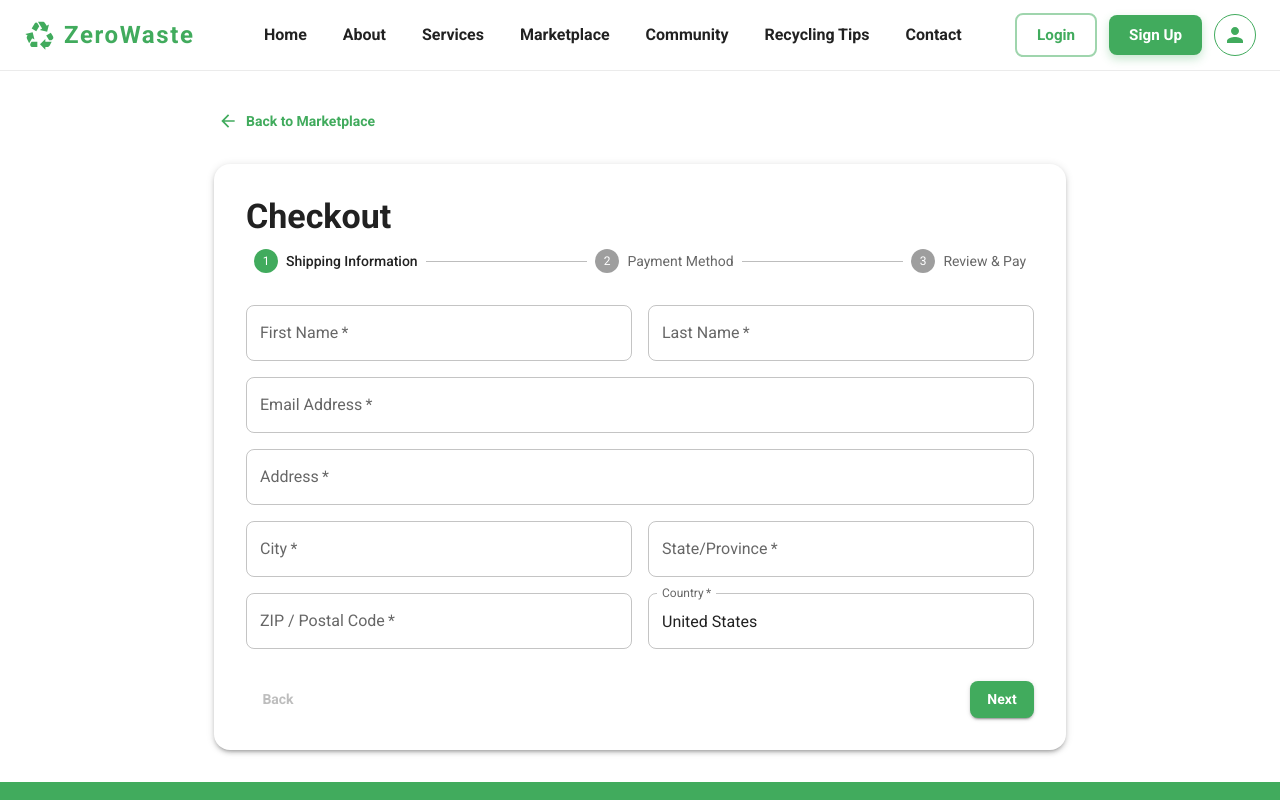
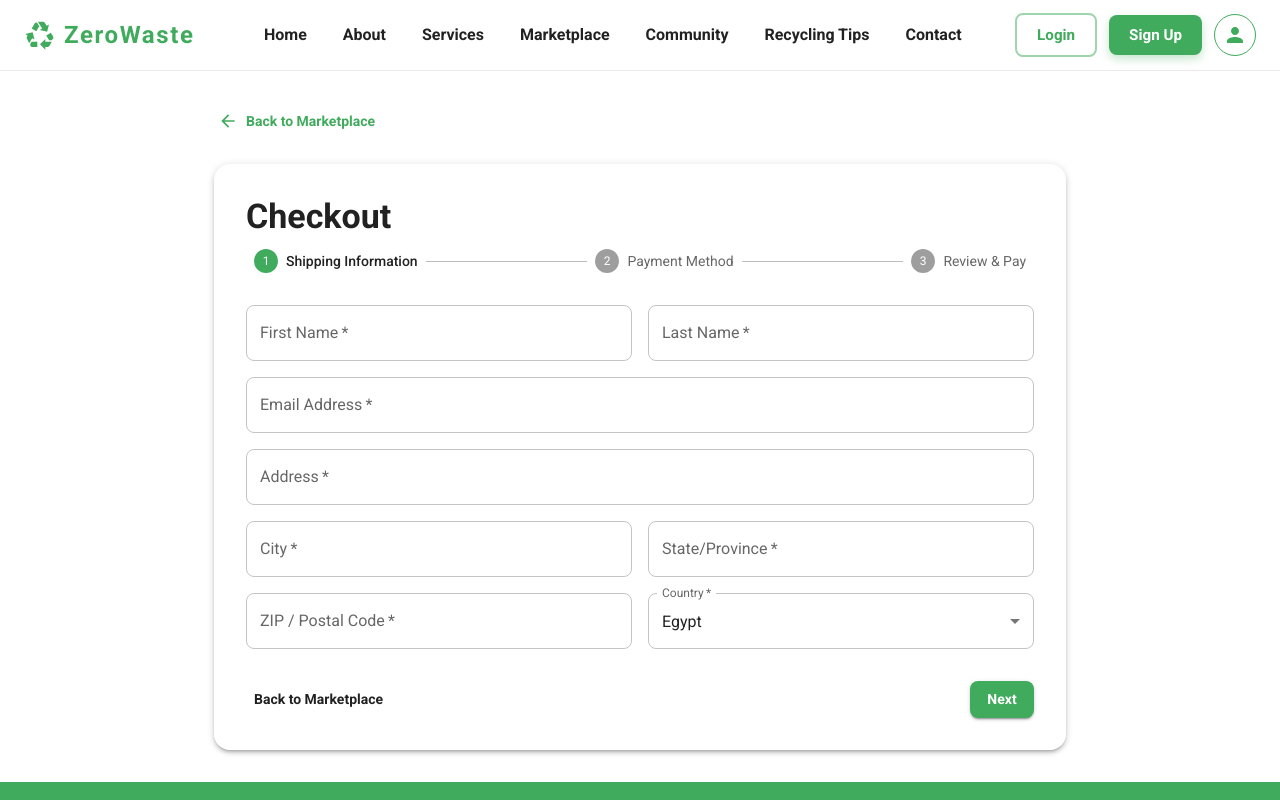
Before and after one commit to 0mary0ussef/ZeroWaste, a React (Vite) app: page /payment in a window 1280 px wide. Shown: the top 800 px of the page. Built offline with nearby package versions, Linux system fonts and the light colour scheme.

Commit message:
Payment Edit

```diff
--- a/src/pages/PaymentPage.jsx
+++ b/src/pages/PaymentPage.jsx
@@ -1,7 +1,7 @@
-"use client";
+"use client"
 
-import { useState } from "react";
-import { useNavigate, useLocation } from "react-router-dom";
+import { useState } from "react"
+import { useNavigate, useLocation } from "react-router-dom"
 import {
   Box,
   Container,
@@ -21,22 +21,223 @@ import {
   FormLabel,
   Alert,
   Snackbar,
-} from "@mui/material";
-import CreditCardIcon from "@mui/icons-material/CreditCard";
-import AccountBalanceIcon from "@mui/icons-material/AccountBalance";
-import PaymentsIcon from "@mui/icons-material/Payments";
-import SecurityIcon from "@mui/icons-material/Security";
-import ArrowBackIcon from "@mui/icons-material/ArrowBack";
-import { Link as RouterLink } from "react-router-dom";
+  Select,
+  MenuItem,
+  InputLabel,
+} from "@mui/material"
+import CreditCardIcon from "@mui/icons-material/CreditCard"
+import AccountBalanceIcon from "@mui/icons-material/AccountBalance"
+import PaymentsIcon from "@mui/icons-material/Payments"
+import SecurityIcon from "@mui/icons-material/Security"
+import ArrowBackIcon from "@mui/icons-material/ArrowBack"
 
-const steps = ["Shipping Information", "Payment Method", "Review & Pay"];
+const steps = ["Shipping Information", "Payment Method", "Review & Pay"]
+
+// List of countries for the dropdown
+const countries = [
+  "Afghanistan",
+  "Albania",
+  "Algeria",
+  "Andorra",
+  "Angola",
+  "Antigua and Barbuda",
+  "Argentina",
+  "Armenia",
+  "Australia",
+  "Austria",
+  "Azerbaijan",
+  "Bahamas",
+  "Bahrain",
+  "Bangladesh",
+  "Barbados",
+  "Belarus",
+  "Belgium",
+  "Belize",
+  "Benin",
+  "Bhutan",
+  "Bolivia",
+  "Bosnia and Herzegovina",
+  "Botswana",
+  "Brazil",
+  "Brunei",
+  "Bulgaria",
+  "Burkina Faso",
+  "Burundi",
+  "Cabo Verde",
+  "Cambodia",
+  "Cameroon",
+  "Canada",
+  "Central African Republic",
+  "Chad",
+  "Chile",
+  "China",
+  "Colombia",
+  "Comoros",
+  "Congo",
+  "Costa Rica",
+  "Croatia",
+  "Cuba",
+  "Cyprus",
+  "Czech Republic",
+  "Denmark",
+  "Djibouti",
+  "Dominica",
+  "Dominican Republic",
+  "Ecuador",
+  "Egypt",
+  "El Salvador",
+  "Equatorial Guinea",
+  "Eritrea",
+  "Estonia",
+  "Eswatini",
+  "Ethiopia",
+  "Fiji",
+  "Finland",
+  "France",
+  "Gabon",
+  "Gambia",
+  "Georgia",
+  "Germany",
+  "Ghana",
+  "Greece",
+  "Grenada",
+  "Guatemala",
+  "Guinea",
+  "Guinea-Bissau",
+  "Guyana",
+  "Haiti",
+  "Honduras",
+  "Hungary",
+  "Iceland",
+  "India",
+  "Indonesia",
+  "Iran",
+  "Iraq",
+  "Ireland",
+  "Israel",
+  "Italy",
+  "Jamaica",
+  "Japan",
+  "Jordan",
+  "Kazakhstan",
+  "Kenya",
+  "Kiribati",
+  "Korea, North",
+  "Korea, South",
+  "Kosovo",
+  "Kuwait",
+  "Kyrgyzstan",
+  "Laos",
+  "Latvia",
+  "Lebanon",
+  "Lesotho",
+  "Liberia",
+  "Libya",
+  "Liechtenstein",
+  "Lithuania",
+  "Luxembourg",
+  "Madagascar",
+  "Malawi",
+  "Malaysia",
+  "Maldives",
+  "Mali",
+  "Malta",
+  "Marshall Islands",
+  "Mauritania",
+  "Mauritius",
+  "Mexico",
+  "Micronesia",
+  "Moldova",
+  "Monaco",
+  "Mongolia",
+  "Montenegro",
+  "Morocco",
+  "Mozambique",
+  "Myanmar",
+  "Namibia",
+  "Nauru",
+  "Nepal",
+  "Netherlands",
+  "New Zealand",
+  "Nicaragua",
+  "Niger",
+  "Nigeria",
+  "North Macedonia",
+  "Norway",
+  "Oman",
+  "Pakistan",
+  "Palau",
+  "Palestine",
+  "Panama",
+  "Papua New Guinea",
+  "Paraguay",
+  "Peru",
+  "Philippines",
+  "Poland",
+  "Portugal",
+  "Qatar",
+  "Romania",
+  "Russia",
+  "Rwanda",
+  "Saint Kitts and Nevis",
+  "Saint Lucia",
+  "Saint Vincent and the Grenadines",
+  "Samoa",
+  "San Marino",
+  "Sao Tome and Principe",
+  "Saudi Arabia",
+  "Senegal",
+  "Serbia",
+  "Seychelles",
+  "Sierra Leone",
+  "Singapore",
+  "Slovakia",
+  "Slovenia",
+  "Solomon Islands",
+  "Somalia",
+  "South Africa",
+  "South Sudan",
+  "Spain",
+  "Sri Lanka",
+  "Sudan",
+  "Suriname",
+  "Sweden",
+  "Switzerland",
+  "Syria",
+  "Taiwan",
+  "Tajikistan",
+  "Tanzania",
+  "Thailand",
+  "Timor-Leste",
+  "Togo",
+  "Tonga",
+  "Trinidad and Tobago",
+  "Tunisia",
+  "Turkey",
+  "Turkmenistan",
+  "Tuvalu",
+  "Uganda",
+  "Ukraine",
+  "United Arab Emirates",
+  "United Kingdom",
+  "United States",
+  "Uruguay",
+  "Uzbekistan",
+  "Vanuatu",
+  "Vatican City",
+  "Venezuela",
+  "Vietnam",
+  "Yemen",
+  "Zambia",
+  "Zimbabwe",
+]
 
 const PaymentPage = () => {
-  const navigate = useNavigate();
-  const location = useLocation();
-  const item = location.state?.item || null;
+  const navigate = useNavigate()
+  const location = useLocation()
+  const item = location.state?.item || null
 
-  const [activeStep, setActiveStep] = useState(0);
+  const [activeStep, setActiveStep] = useState(0)
   const [formData, setFormData] = useState({
     firstName: "",
     lastName: "",
@@ -45,105 +246,102 @@ const PaymentPage = () => {
     city: "",
     state: "",
     zipCode: "",
-    country: "United States",
+    country: "Egypt", // Changed default to Egypt
     paymentMethod: "credit",
     cardNumber: "",
     cardName: "",
     expiryDate: "",
     cvv: "",
-  });
-  const [errors, setErrors] = useState({});
-  const [snackbarOpen, setSnackbarOpen] = useState(false);
-  const [snackbarMessage, setSnackbarMessage] = useState("");
-  const [snackbarSeverity, setSnackbarSeverity] = useState("success");
+  })
+  const [errors, setErrors] = useState({})
+  const [snackbarOpen, setSnackbarOpen] = useState(false)
+  const [snackbarMessage, setSnackbarMessage] = useState("")
+  const [snackbarSeverity, setSnackbarSeverity] = useState("success")
 
   const handleChange = (e) => {
-    const { name, value } = e.target;
+    const { name, value } = e.target
     setFormData({
       ...formData,
       [name]: value,
-    });
+    })
     // Clear error when field is edited
     if (errors[name]) {
       setErrors({
         ...errors,
         [name]: null,
-      });
+      })
     }
-  };
+  }
 
   const validateStep = () => {
-    const newErrors = {};
+    const newErrors = {}
 
     if (activeStep === 0) {
-      if (!formData.firstName.trim())
-        newErrors.firstName = "First name is required";
-      if (!formData.lastName.trim())
-        newErrors.lastName = "Last name is required";
-      if (!formData.email.trim()) newErrors.email = "Email is required";
-      else if (!/\S+@\S+\.\S+/.test(formData.email))
-        newErrors.email = "Email is invalid";
-      if (!formData.address.trim()) newErrors.address = "Address is required";
-      if (!formData.city.trim()) newErrors.city = "City is required";
-      if (!formData.state.trim()) newErrors.state = "State is required";
-      if (!formData.zipCode.trim()) newErrors.zipCode = "ZIP code is required";
+      if (!formData.firstName.trim()) newErrors.firstName = "First name is required"
+      if (!formData.lastName.trim()) newErrors.lastName = "Last name is required"
+      if (!formData.email.trim()) newErrors.email = "Email is required"
+      else if (!/\S+@\S+\.\S+/.test(formData.email)) newErrors.email = "Email is invalid"
+      if (!formData.address.trim()) newErrors.address = "Address is required"
+      if (!formData.city.trim()) newErrors.city = "City is required"
+      if (!formData.state.trim()) newErrors.state = "State is required"
+      if (!formData.zipCode.trim()) newErrors.zipCode = "ZIP code is required"
     } else if (activeStep === 1) {
       if (formData.paymentMethod === "credit") {
-        if (!formData.cardNumber.trim())
-          newErrors.cardNumber = "Card number is required";
+        if (!formData.cardNumber.trim()) newErrors.cardNumber = "Card number is required"
         else if (!/^\d{16}$/.test(formData.cardNumber.replace(/\s/g, "")))
-          newErrors.cardNumber = "Card number must be 16 digits";
-        if (!formData.cardName.trim())
-          newErrors.cardName = "Name on card is required";
-        if (!formData.expiryDate.trim())
-          newErrors.expiryDate = "Expiry date is required";
+          newErrors.cardNumber = "Card number must be 16 digits"
+        if (!formData.cardName.trim()) newErrors.cardName = "Name on card is required"
+        if (!formData.expiryDate.trim()) newErrors.expiryDate = "Expiry date is required"
         else if (!/^\d{2}\/\d{2}$/.test(formData.expiryDate))
-          newErrors.expiryDate = "Expiry date must be in MM/YY format";
-        if (!formData.cvv.trim()) newErrors.cvv = "CVV is required";
-        else if (!/^\d{3,4}$/.test(formData.cvv))
-          newErrors.cvv = "CVV must be 3 or 4 digits";
+          newErrors.expiryDate = "Expiry date must be in MM/YY format"
+        if (!formData.cvv.trim()) newErrors.cvv = "CVV is required"
+        else if (!/^\d{3,4}$/.test(formData.cvv)) newErrors.cvv = "CVV must be 3 or 4 digits"
       }
     }
 
-    setErrors(newErrors);
-    return Object.keys(newErrors).length === 0;
-  };
+    setErrors(newErrors)
+    return Object.keys(newErrors).length === 0
+  }
 
   const handleNext = () => {
     if (validateStep()) {
       if (activeStep === steps.length - 1) {
         // Submit the form
-        handleSubmit();
+        handleSubmit()
       } else {
-        setActiveStep((prevActiveStep) => prevActiveStep + 1);
+        setActiveStep((prevActiveStep) => prevActiveStep + 1)
       }
     }
-  };
+  }
 
   const handleBack = () => {
-    setActiveStep((prevActiveStep) => prevActiveStep - 1);
-  };
+    if (activeStep === 0) {
+      // If on first step, navigate back to marketplace
+      navigate("/marketplace")
+    } else {
+      // Otherwise, go back to previous step
+      setActiveStep((prevActiveStep) => prevActiveStep - 1)
+    }
+  }
 
   const handleSubmit = () => {
     // In a real app, you would process the payment here
-    console.log("Payment processed:", formData);
+    console.log("Payment processed:", formData)
 
     // Show success message
-    setSnackbarMessage(
-      "Payment successful! Redirecting to confirmation page..."
-    );
-    setSnackbarSeverity("success");
-    setSnackbarOpen(true);
+    setSnackbarMessage("Payment successful! Redirecting to confirmation page...")
+    setSnackbarSeverity("success")
+    setSnackbarOpen(true)
 
     // Redirect to success page after a delay
     setTimeout(() => {
-      navigate("/payment-success", { state: { item, formData } });
-    }, 2000);
-  };
+      navigate("/payment-success", { state: { item, formData } })
+    }, 2000)
+  }
 
   const handleCloseSnackbar = () => {
-    setSnackbarOpen(false);
-  };
+    setSnackbarOpen(false)
+  }
 
   const renderStepContent = (step) => {
     switch (step) {
@@ -236,37 +434,38 @@ const PaymentPage = () => {
               />
             </Grid>
             <Grid item xs={12} sm={6}>
-              <TextField
-                required
-                fullWidth
-                label="Country"
-                name="country"
-                value={formData.country}
-                onChange={handleChange}
-              />
+              <FormControl fullWidth required>
+                <InputLabel id="country-select-label">Country</InputLabel>
+                <Select
+                  labelId="country-select-label"
+                  id="country-select"
+                  name="country"
+                  value={formData.country}
+                  onChange={handleChange}
+                  label="Country"
+                >
+                  {countries.map((country) => (
+                    <MenuItem key={country} value={country}>
+                      {country}
+                    </MenuItem>
+                  ))}
+                </Select>
+              </FormControl>
             </Grid>
           </Grid>
-        );
+        )
       case 1:
         return (
           <Box>
             <FormControl component="fieldset" sx={{ mb: 3 }}>
               <FormLabel component="legend">Payment Method</FormLabel>
-              <RadioGroup
-                name="paymentMethod"
-                value={formData.paymentMethod}
-                onChange={handleChange}
-                sx={{ mt: 1 }}
-              >
+              <RadioGroup name="paymentMethod" value={formData.paymentMethod} onChange={handleChange} sx={{ mt: 1 }}>
                 <Paper
                   sx={{
                     p: 2,
                     mb: 2,
                     border: "1px solid",
-                    borderColor:
-                      formData.paymentMethod === "credit"
-                        ? "primary.main"
-                        : "divider",
+                    borderColor: formData.paymentMethod === "credit" ? "primary.main" : "divider",
                     borderRadius: 1,
                   }}
                 >
@@ -286,10 +485,7 @@ const PaymentPage = () => {
                     p: 2,
                     mb: 2,
                     border: "1px solid",
-                    borderColor:
-                      formData.paymentMethod === "bank"
-                        ? "primary.main"
-                        : "divider",
+                    borderColor: formData.paymentMethod === "bank" ? "primary.main" : "divider",
                     borderRadius: 1,
                   }}
                 >
@@ -308,10 +504,7 @@ const PaymentPage = () => {
                   sx={{
                     p: 2,
                     border: "1px solid",
-                    borderColor:
-                      formData.paymentMethod === "paypal"
-                        ? "primary.main"
-                        : "divider",
+                    borderColor: formData.paymentMethod === "paypal" ? "primary.main" : "divider",
                     borderRadius: 1,
                   }}
                 >
@@ -344,9 +537,7 @@ const PaymentPage = () => {
                       error={!!errors.cardNumber}
                       helperText={errors.cardNumber}
                       InputProps={{
-                        endAdornment: (
-                          <SecurityIcon color="action" sx={{ ml: 1 }} />
-                        ),
+                        endAdornment: <SecurityIcon color="action" sx={{ ml: 1 }} />,
                       }}
                     />
                   </Grid>
@@ -392,7 +583,7 @@ const PaymentPage = () => {
               </Box>
             )}
           </Box>
-        );
+        )
       case 2:
         return (
           <Box>
@@ -421,11 +612,7 @@ const PaymentPage = () => {
                     <Typography variant="body2" color="text.secondary">
                       {item.description}
                     </Typography>
-                    <Typography
-                      variant="h6"
-                      color="primary.main"
-                      sx={{ mt: 1 }}
-                    >
+                    <Typography variant="h6" color="primary.main" sx={{ mt: 1 }}>
                       {item.price} EGP
                     </Typography>
                   </Grid>
@@ -433,8 +620,7 @@ const PaymentPage = () => {
               </Box>
             ) : (
               <Alert severity="warning" sx={{ mb: 3 }}>
-                No item information available. Please go back to the
-                marketplace.
+                No item information available. Please go back to the marketplace.
               </Alert>
             )}
 
@@ -463,8 +649,7 @@ const PaymentPage = () => {
                   Shipping Address
                 </Typography>
                 <Typography variant="body1">
-                  {formData.address}, {formData.city}, {formData.state}{" "}
-                  {formData.zipCode}, {formData.country}
+                  {formData.address}, {formData.city}, {formData.state} {formData.zipCode}, {formData.country}
                 </Typography>
               </Grid>
             </Grid>
@@ -483,8 +668,8 @@ const PaymentPage = () => {
                   {formData.paymentMethod === "credit"
                     ? "Credit / Debit Card"
                     : formData.paymentMethod === "bank"
-                    ? "Bank Transfer"
-                    : "PayPal"}
+                      ? "Bank Transfer"
+                      : "PayPal"}
                 </Typography>
               </Grid>
               {formData.paymentMethod === "credit" && (
@@ -492,9 +677,7 @@ const PaymentPage = () => {
                   <Typography variant="body2" color="text.secondary">
                     Card Number
                   </Typography>
-                  <Typography variant="body1">
-                    **** **** **** {formData.cardNumber.slice(-4)}
-                  </Typography>
+                  <Typography variant="body1">**** **** **** {formData.cardNumber.slice(-4)}</Typography>
                 </Grid>
               )}
             </Grid>
@@ -507,9 +690,7 @@ const PaymentPage = () => {
                   <Typography variant="body1">Subtotal</Typography>
                 </Grid>
                 <Grid item xs={6} sx={{ textAlign: "right" }}>
-                  <Typography variant="body1">
-                    {item ? item.price : 0} EGP
-                  </Typography>
+                  <Typography variant="body1">{item ? item.price : 0} EGP</Typography>
                 </Grid>
                 <Grid item xs={6}>
                   <Typography variant="body1">Shipping</Typography>
@@ -521,9 +702,7 @@ const PaymentPage = () => {
                   <Typography variant="body1">Tax</Typography>
                 </Grid>
                 <Grid item xs={6} sx={{ textAlign: "right" }}>
-                  <Typography variant="body1">
-                    {item ? (item.price * 0.08).toFixed(2) : 0} EGP
-                  </Typography>
+                  <Typography variant="body1">{item ? (item.price * 0.08).toFixed(2) : 0} EGP</Typography>
                 </Grid>
                 <Grid item xs={6}>
                   <Typography variant="h6" sx={{ fontWeight: 600 }}>
@@ -531,43 +710,27 @@ const PaymentPage = () => {
                   </Typography>
                 </Grid>
                 <Grid item xs={6} sx={{ textAlign: "right" }}>
-                  <Typography
-                    variant="h6"
-                    sx={{ fontWeight: 600, color: "primary.main" }}
-                  >
-                    {item ? (item.price + 5 + item.price * 0.08).toFixed(2) : 0}{" "}
-                    EGP
+                  <Typography variant="h6" sx={{ fontWeight: 600, color: "primary.main" }}>
+                    {item ? (item.price + 5 + item.price * 0.08).toFixed(2) : 0} EGP
                   </Typography>
                 </Grid>
               </Grid>
             </Box>
           </Box>
-        );
+        )
       default:
-        return null;
+        return null
     }
-  };
+  }
 
   return (
     <Container maxWidth="md" sx={{ py: 4 }}>
-      <Button
-        component={RouterLink}
-        to="/marketplace"
-        startIcon={<ArrowBackIcon />}
-        sx={{ mb: 3 }}
-        color="primary"
-        variant="text"
-      >
-        Back to Marketplace
+      <Button onClick={handleBack} startIcon={<ArrowBackIcon />} sx={{ mb: 3 }} color="primary" variant="text">
+        {activeStep === 0 ? "Back to Marketplace" : "Back"}
       </Button>
 
       <Paper elevation={3} sx={{ p: 4, borderRadius: 2 }}>
-        <Typography
-          variant="h4"
-          component="h1"
-          gutterBottom
-          sx={{ fontWeight: 700 }}
-        >
+        <Typography variant="h4" component="h1" gutterBottom sx={{ fontWeight: 700 }}>
           Checkout
         </Typography>
 
@@ -582,13 +745,8 @@ const PaymentPage = () => {
         {renderStepContent(activeStep)}
 
         <Box sx={{ display: "flex", justifyContent: "space-between", mt: 4 }}>
-          <Button
-            color="inherit"
-            disabled={activeStep === 0}
-            onClick={handleBack}
-            sx={{ mr: 1 }}
-          >
-            Back
+          <Button color="inherit" onClick={handleBack} sx={{ mr: 1 }}>
+            {activeStep === 0 ? "Back to Marketplace" : "Back"}
           </Button>
           <Button variant="contained" color="primary" onClick={handleNext}>
             {activeStep === steps.length - 1 ? "Place Order" : "Next"}
@@ -602,16 +760,12 @@ const PaymentPage = () => {
         onClose={handleCloseSnackbar}
         anchorOrigin={{ vertical: "bottom", horizontal: "center" }}
       >
-        <Alert
-          onClose={handleCloseSnackbar}
-          severity={snackbarSeverity}
-          sx={{ width: "100%" }}
-        >
+        <Alert onClose={handleCloseSnackbar} severity={snackbarSeverity} sx={{ width: "100%" }}>
           {snackbarMessage}
         </Alert>
       </Snackbar>
     </Container>
-  );
-};
+  )
+}
 
-export default PaymentPage;
+export default PaymentPage
```
